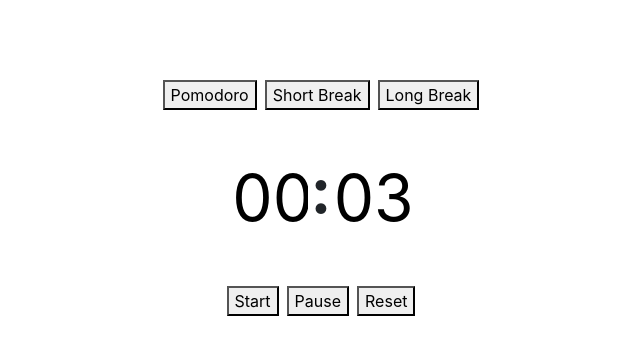
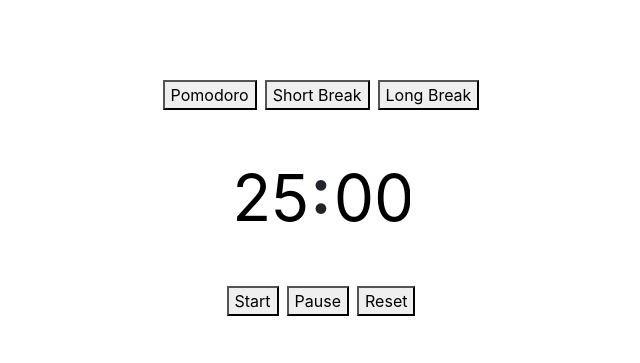
Before and after one commit to dokoe92/CS50_final, a Flask app: page /pomodoro in a window 1280 px wide. Shown: the part 56-419 px from the top of the page, without its empty margins (319-959 px from the left). Run offline with Flask 2, Linux system fonts and the light colour scheme; a user stored in the database is signed in; parts of the project's set-up code (start-up, migrations or seed data) failed here and were passed over.

Commit message:
updated value in pomodoro

```diff
--- a/app.py
+++ b/app.py
@@ -126,9 +126,12 @@ def pomodoro():
             user_id = session["user_id"]
             c.execute("INSERT INTO pomodoro (pomodoro_counter, user_id, date) VALUES (?, ?, ?)", [pomodoro_counter, user_id, datetime.date.today()])
             con.commit()
-
-
-
         return result
     else:
         return render_template("pomodoro.html")
+
+
+@app.route("todo", methods=["GET", "POST"])
+@login_required
+def todo():
+    return render_template("todo.html")
--- a/static/style.css
+++ b/static/style.css
@@ -33,6 +33,7 @@
 
 
 
+
 /* Footer */
 footer {
     position: absolute;
--- a/templates/pomodoro.html
+++ b/templates/pomodoro.html
@@ -13,8 +13,8 @@
         <button id="set_long_break">Long Break</button>
     </div>
     <div class="pomodoro-timer">
-        <input type="number" id="minutes" min="00" max="25" value="00"readonly ><P>:</P>
-        <input type="number" id="seconds" min="00" max="59" value="03"readonly >
+        <input type="number" id="minutes" min="00" max="25" value="25"readonly ><P>:</P>
+        <input type="number" id="seconds" min="00" max="59" value="00"readonly >
     </div>
     <div class="set-btns">
         <div class="pomodoro-start">
```
Also changed, not shown: timoro.db.
